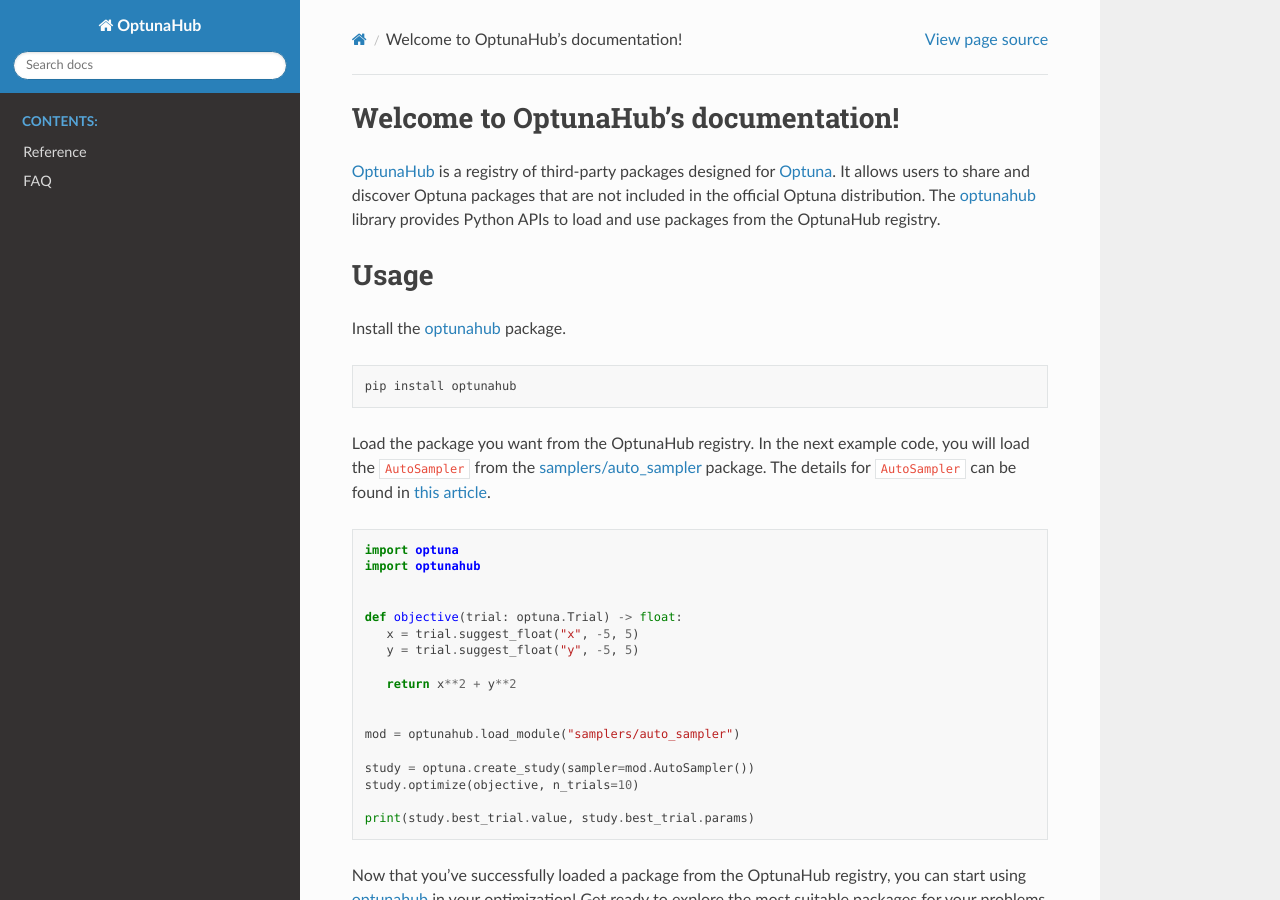
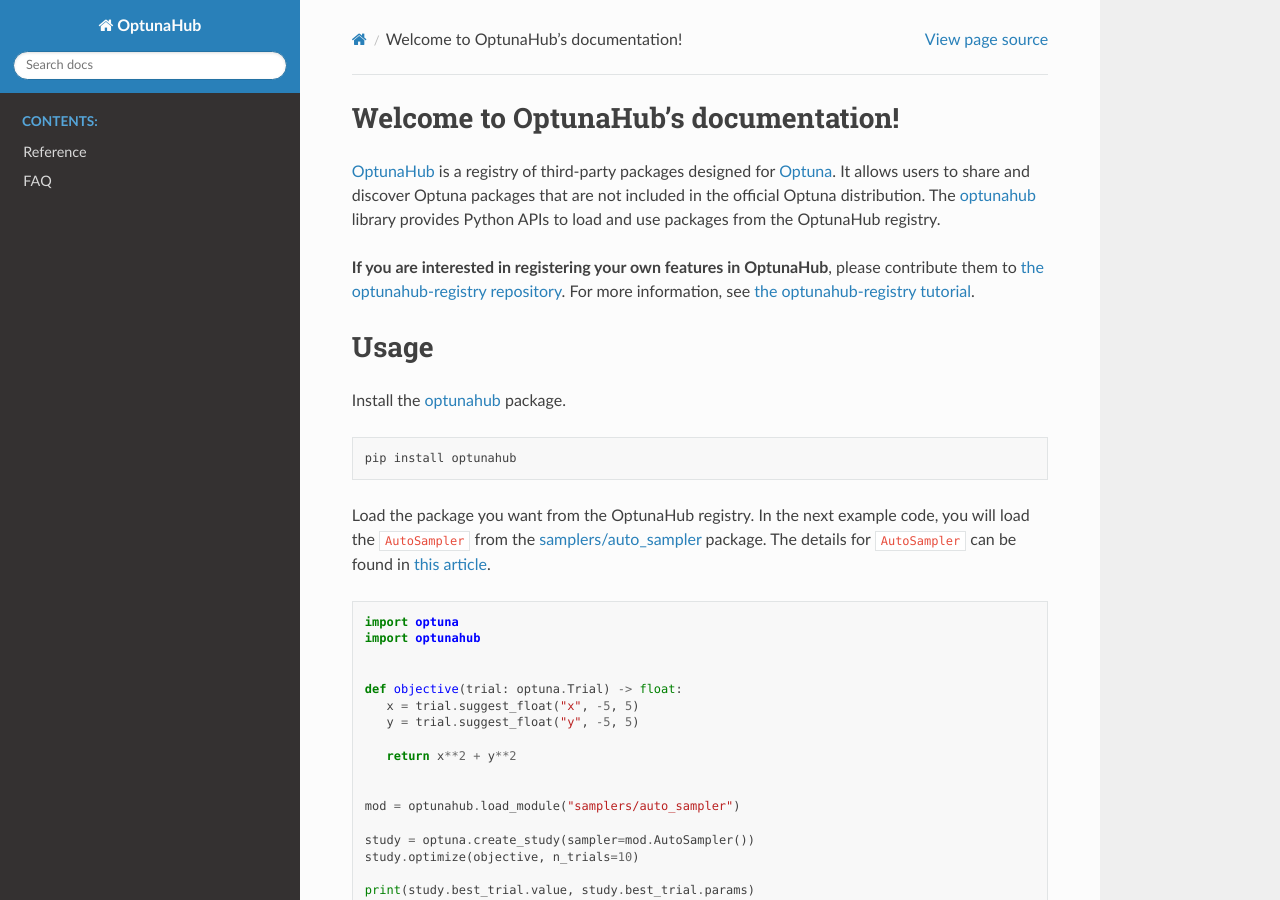
Before and after one commit to optuna/optunahub, a Sphinx documentation site: the page built from docs/source/index.rst, in a window 1280 px wide and 900 px high. Built offline with Sphinx 7.4.7 and the Read the Docs theme 3.1.0, drawn with Linux system fonts in a browser that asks for light colours.

Commit message:
Add link to optunahub-registry

```diff
--- a/docs/source/index.rst
+++ b/docs/source/index.rst
@@ -4,6 +4,8 @@
 `OptunaHub <https://hub.optuna.org/>`__ is a registry of third-party packages designed for `Optuna <https://optuna.org>`__.
 It allows users to share and discover Optuna packages that are not included in the official Optuna distribution.
 The `optunahub <https://github.com/optuna/optunahub/>`_ library provides Python APIs to load and use packages from the OptunaHub registry.
+
+**If you are interested in registering your own features in OptunaHub**, please contribute them to `the optunahub-registry repository <https://github.com/optuna/optunahub-registry>`__. For more information, see `the optunahub-registry tutorial <https://optuna.github.io/optunahub-registry/>`__.
 
 
 Usage
```
